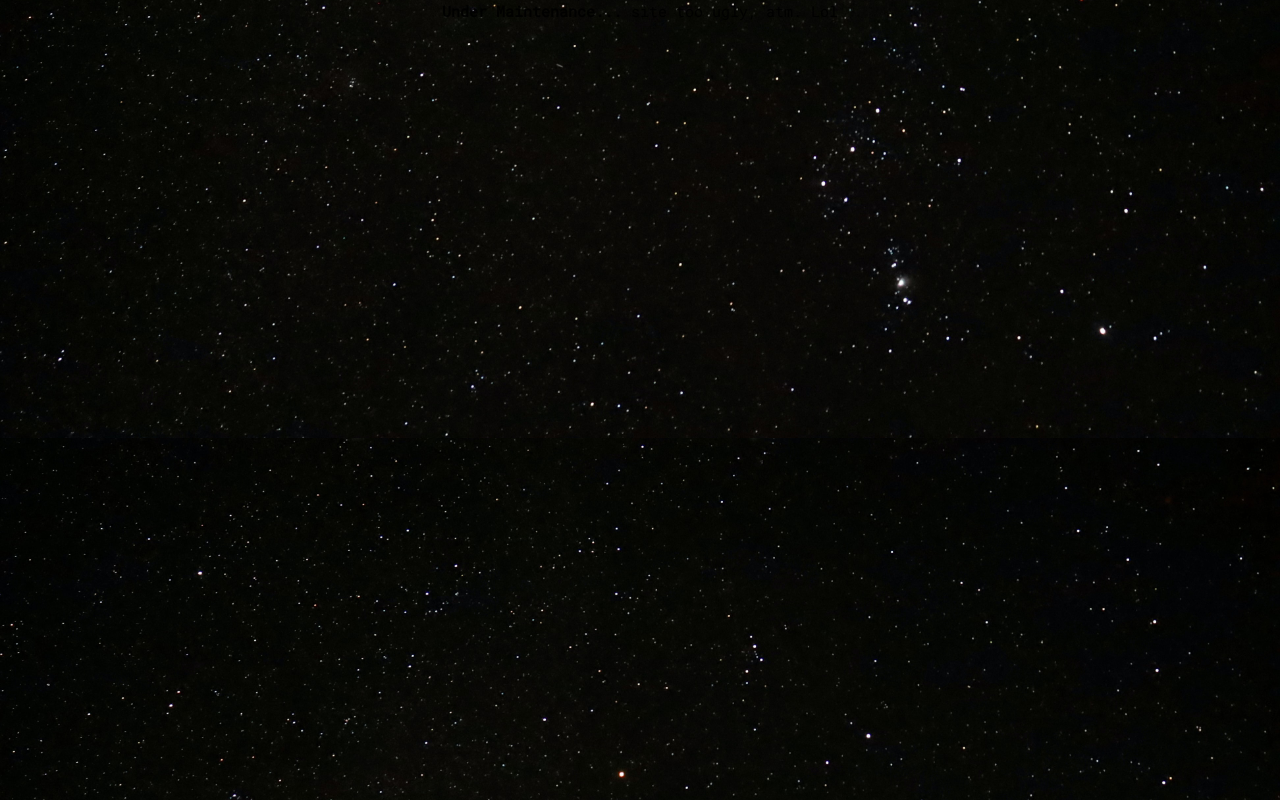
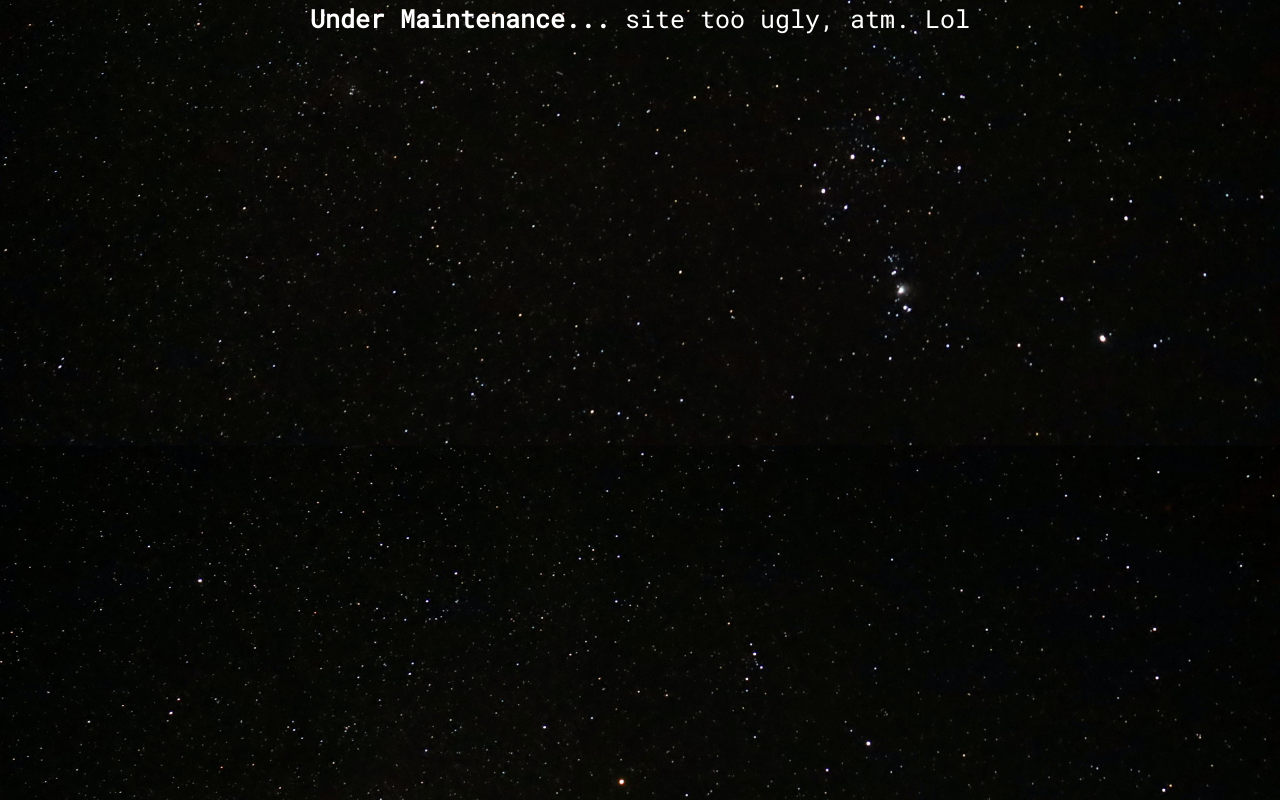
Before and after one commit to xynoan/xynoan, a plain HTML site: page index.html in a window 1280 px wide. Drawn offline with nearby package versions, Linux system fonts and the light colour scheme.

Commit message:
put site to maintenance

```diff
--- a/index.html
+++ b/index.html
@@ -17,9 +17,9 @@
 </head>
 
 <body>
-    <p><b>Under Maintenance...</b> site too ugly, atm. Lol</p>
-    <!--<img src="images/profile.jpg" alt="">
-    <header>Welcome to my profile.<br>My name is <span>xynoan</span>.</header>
+    <!--<img src="images/profile.jpg" alt="">-->
+    <header><b>Under Maintenance...</b> site too ugly, atm. Lol</header>
+    <!--<header>Welcome to my profile.<br>My name is <span>xynoan</span>.</header>
     <h1>I'm a <span class="auto-type"></span></h1>
     <section>
         <header>What am I currently up to:</header>
```
